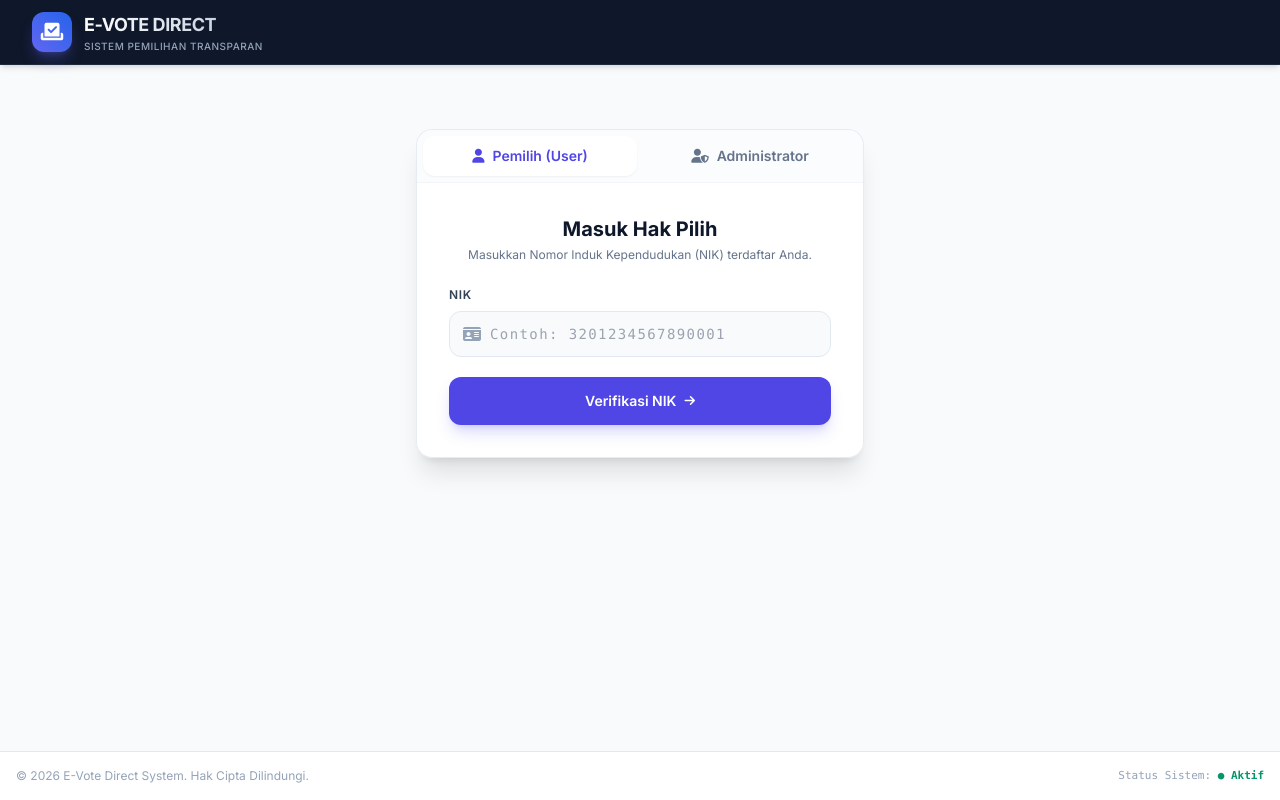
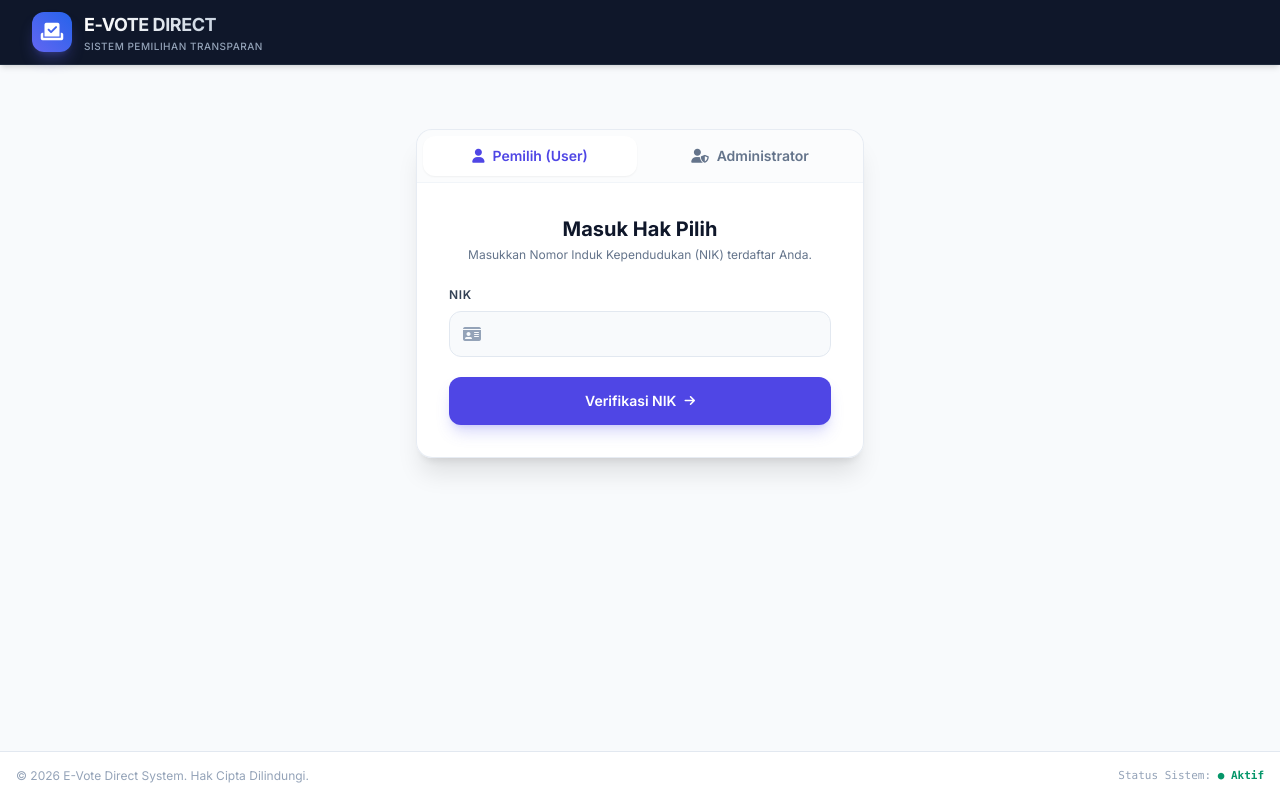
Before and after one commit to rizkywicaksono1/e-voting-forntend, a plain HTML site: page index.html in a window 1280 px wide. Drawn offline with nearby package versions, Linux system fonts and the light colour scheme; some packages are replaced by stand-ins of ours; a script that the page names is missing.

Commit message:
Update index.html

```diff
--- a/index.html
+++ b/index.html
@@ -124,7 +124,7 @@
                                 <span class="absolute inset-y-0 left-0 pl-3.5 flex items-center pointer-events-none text-slate-400">
                                     <i class="fa-solid fa-id-card"></i>
                                 </span>
-                                <input type="text" id="input-nik" maxlength="16" placeholder="Contoh: 3201234567890001" required
+                                <input type="text" id="input-nik" required
                                     class="w-full pl-10 pr-4 py-3 bg-slate-50 border border-slate-200 rounded-xl focus:ring-2 focus:ring-indigo-500 focus:bg-white focus:outline-none transition text-sm tracking-widest font-mono">
                             </div>
                         </div>
```
